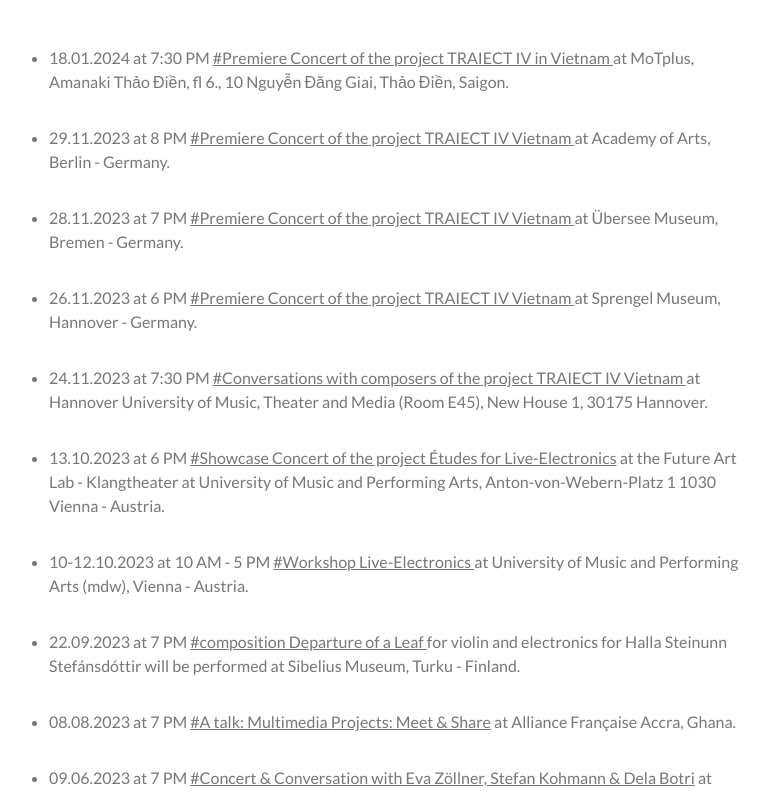
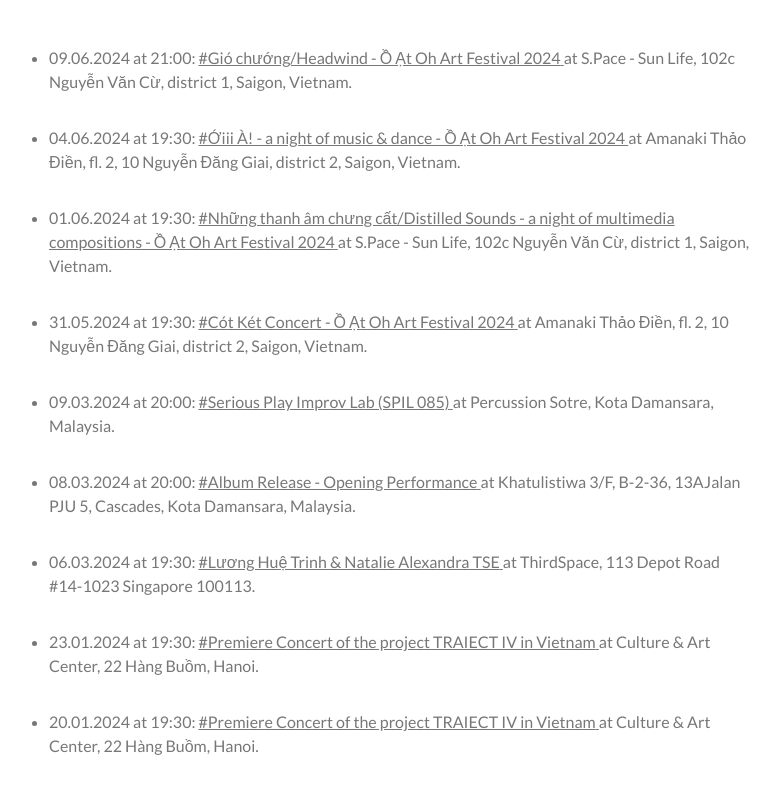
Before and after one commit to leesontungggg/luonghuetrinh, a Next.js app: page / in a window 1280 px wide. Shown: the part 4280-5074 px from the top of the page, without its empty margins (239-1019 px from the left). Built offline with nearby package versions, Linux system fonts and the light colour scheme.

Commit message:
add data back

```diff
--- a/src/app/page.tsx
+++ b/src/app/page.tsx
@@ -282,6 +282,87 @@
       </div>
       <div className="w-full min-h-screen h-fit relative bg-white py-32 px-8 lg:px-72 gap-4 flex flex-col items-center text-[#777777]">
         <ul className="flex flex-col gap-8">
+          <li className="list-disc">
+            09.06.2024 at 21:00:{" "}
+            <a
+              className="underline"
+              href="https://www.facebook.com/photo/?fbid=464322732923807&set=a.325553506800731"
+            >
+              #Gió chướng/Headwind - Ồ Ạt Oh Art Festival 2024{" "}
+            </a>{" "}
+            at S.Pace - Sun Life, 102c Nguyễn Văn Cừ, district 1, Saigon,
+            Vietnam.{" "}
+          </li>
+          <li className="list-disc">
+            04.06.2024 at 19:30:{" "}
+            <a
+              className="underline"
+              href="https://www.facebook.com/photo/?fbid=464316002924480&set=a.325553506800731"
+            >
+              #Ớiii À! - a night of music & dance - Ồ Ạt Oh Art Festival 2024{" "}
+            </a>{" "}
+            at Amanaki Thảo Điền, fl. 2, 10 Nguyễn Đăng Giai, district 2,
+            Saigon, Vietnam.{" "}
+          </li>
+          <li className="list-disc">
+            01.06.2024 at 19:30:{" "}
+            <a
+              className="underline"
+              href="https://www.facebook.com/photo/?fbid=464316919591055&set=a.325553506800731"
+            >
+              #Những thanh âm chưng cất/Distilled Sounds - a night of multimedia
+              compositions - Ồ Ạt Oh Art Festival 2024{" "}
+            </a>{" "}
+            at S.Pace - Sun Life, 102c Nguyễn Văn Cừ, district 1, Saigon,
+            Vietnam.{" "}
+          </li>
+          <li className="list-disc">
+            31.05.2024 at 19:30:{" "}
+            <a
+              className="underline"
+              href="https://www.facebook.com/photo?fbid=464317426257671&set=a.325553506800731"
+            >
+              #Cót Két Concert - Ồ Ạt Oh Art Festival 2024{" "}
+            </a>{" "}
+            at Amanaki Thảo Điền, fl. 2, 10 Nguyễn Đăng Giai, district 2,
+            Saigon, Vietnam.{" "}
+          </li>
+          <li className="list-disc">
+            09.03.2024 at 20:00:{" "}
+            <a className="underline" href=" ">
+              #Serious Play Improv Lab (SPIL 085){" "}
+            </a>{" "}
+            at Percussion Sotre, Kota Damansara, Malaysia.{" "}
+          </li>
+          <li className="list-disc">
+            08.03.2024 at 20:00:{" "}
+            <a className="underline" href=" ">
+              #Album Release - Opening Performance{" "}
+            </a>{" "}
+            at Khatulistiwa 3/F, B-2-36, 13AJalan PJU 5, Cascades, Kota
+            Damansara, Malaysia.{" "}
+          </li>
+          <li className="list-disc">
+            06.03.2024 at 19:30:{" "}
+            <a className="underline" href=" ">
+              #Lương Huệ Trinh & Natalie Alexandra TSE{" "}
+            </a>{" "}
+            at ThirdSpace, 113 Depot Road #14-1023 Singapore 100113.{" "}
+          </li>
+          <li className="list-disc">
+            23.01.2024 at 19:30:{" "}
+            <a className="underline" href=" ">
+              #Premiere Concert of the project TRAIECT IV in Vietnam{" "}
+            </a>{" "}
+            at Culture & Art Center, 22 Hàng Buồm, Hanoi.{" "}
+          </li>
+          <li className="list-disc">
+            20.01.2024 at 19:30:{" "}
+            <a className="underline" href=" ">
+              #Premiere Concert of the project TRAIECT IV in Vietnam{" "}
+            </a>{" "}
+            at Culture & Art Center, 22 Hàng Buồm, Hanoi.{" "}
+          </li>
           <li className="list-disc">
             18.01.2024 at 7:30 PM{" "}
             <a className="underline" href="https://hgnm.de/traiect-iv-vietnam/">
```
